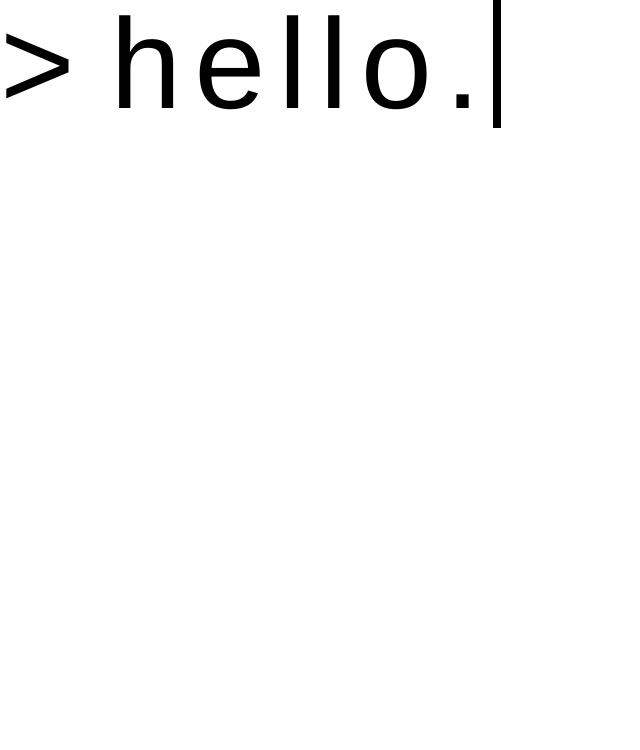
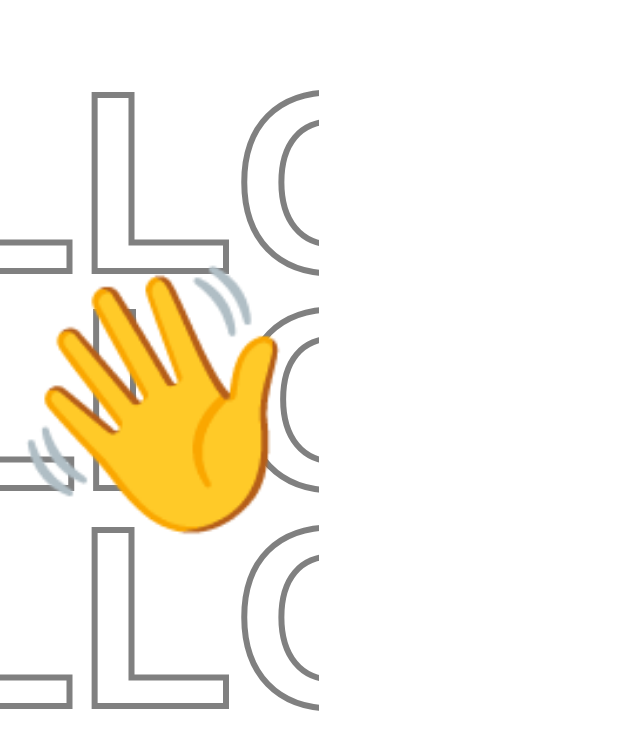
Before and after one commit to markrobrigado/portfolio, a SvelteKit app: page / in a window 1280 px wide. Shown: the top 750 px of the page, without its empty margins (0-640 px from the left). Built offline with nearby package versions, Linux system fonts and the light colour scheme.

Commit message:
Change Home section component layout and contents.

```diff
--- a/src/components/sections/Home.svelte
+++ b/src/components/sections/Home.svelte
@@ -1,5 +1,73 @@
-<span class="font-mono text-9xl">&gt;&nbsp;</span>
-<div class="w-max">
-    <div class="whitespace-nowrap overflow-hidden border-r-8 border-solid border-black animate-typing font-mono tracking-widest text-9xl">hello.
+<script>
+  const string = "HELLO";
+</script>
+
+<div
+  class="relative flex flex-col justify-center overflow-hidden h-auto min-h-screen"
+>
+  <div class="absolute">
+    <div class="flex space-x-0.5 overflow-hidden">
+      <div class="flex space-x-0.5 animate-loop-scroll">
+        {#each Array(5) as _}
+          <span
+            class="text-[256px] leading-[0.85] font-black text-fill-transparent"
+            >{string}</span
+          >
+        {/each}
+      </div>
+
+      <div class="flex space-x-0.5 animate-loop-scroll" aria-hidden="true">
+        {#each Array(5) as _}
+          <span
+            class="text-[256px] leading-[0.85] font-black text-fill-transparent"
+            >{string}</span
+          >
+        {/each}
+      </div>
     </div>
+
+    <div class="flex space-x-0.5 overflow-hidden">
+      <div class="flex space-x-0.5 animate-loop-scroll-reverse">
+        {#each Array(5) as _}
+          <span
+            class="text-[256px] leading-[0.85] font-black text-fill-transparent"
+            >{string}</span
+          >
+        {/each}
+      </div>
+      <div
+        class="flex space-x-0.5 animate-loop-scroll-reverse"
+        aria-hidden="true"
+      >
+        {#each Array(5) as _}
+          <span
+            class="text-[256px] leading-[0.85] font-black text-fill-transparent"
+            >{string}</span
+          >
+        {/each}
+      </div>
+    </div>
+
+    <div class="flex space-x-0.5 overflow-hidden">
+      <div class="flex space-x-0.5 animate-loop-scroll">
+        {#each Array(5) as _}
+          <span
+            class="text-[256px] leading-[0.85] font-black text-fill-transparent"
+            >{string}</span
+          >
+        {/each}
+      </div>
+      <div class="flex space-x-0.5 animate-loop-scroll" aria-hidden="true">
+        {#each Array(5) as _}
+          <span
+            class="text-[256px] leading-[0.85] font-black text-fill-transparent"
+            >{string}</span
+          >
+        {/each}
+      </div>
+    </div>
+  </div>
+  <div class="relative flex justify-center">
+    <a href="#about" class="text-[256px]">👋</a>
+  </div>
 </div>
```
